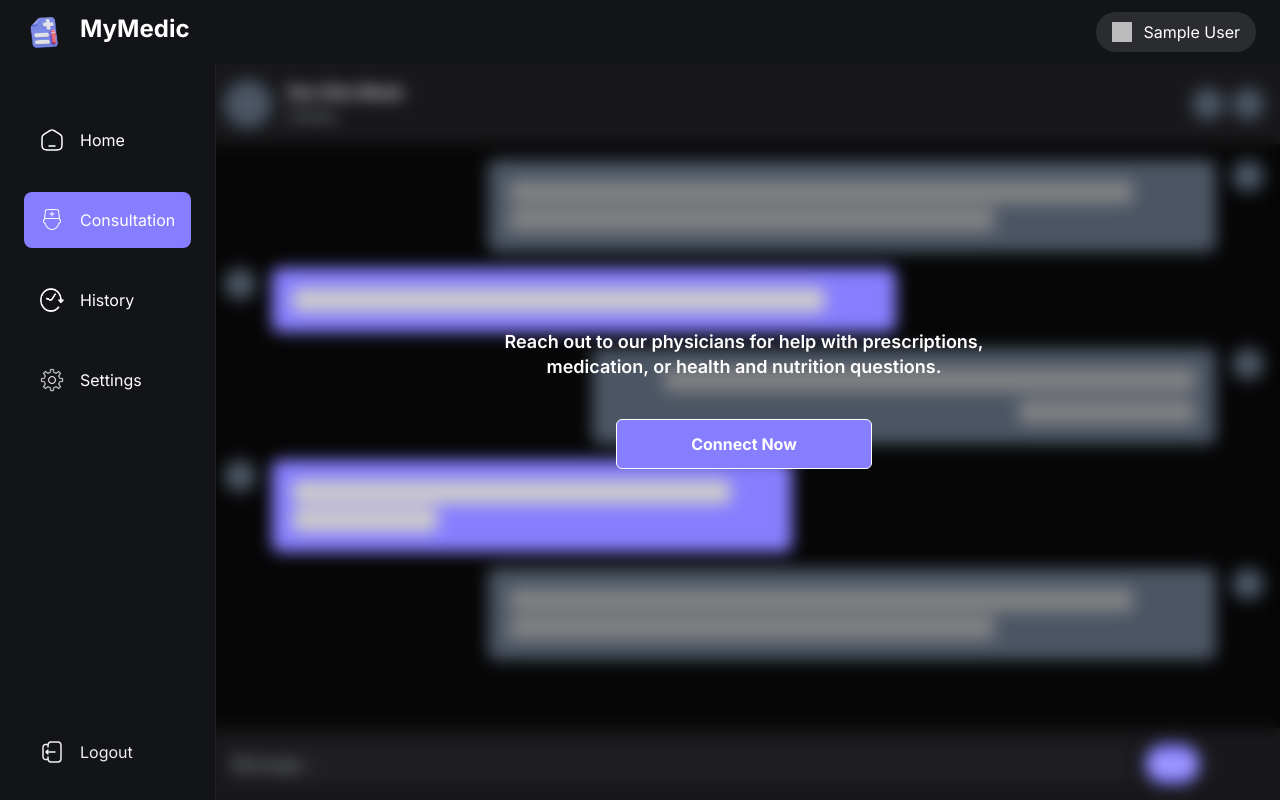
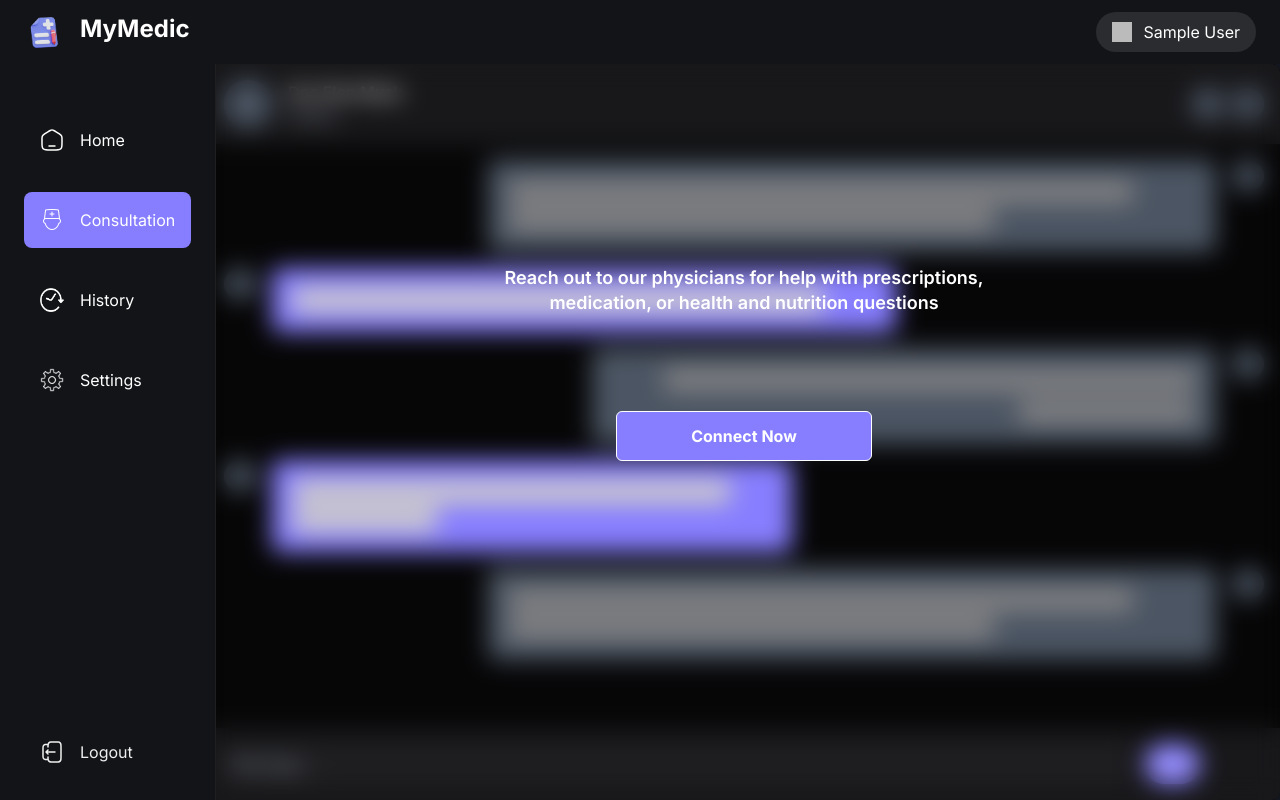
Before and after one commit to Shantanu2k19/google_mymedic, a Next.js app in the folder WebDev/: page /consult in a window 1280 px wide. Built offline with nearby package versions, Linux system fonts and the light colour scheme; no server answers; sample sign-in values are in the browser's storage.

Commit message:
improved alignment

```diff
--- a/WebDev/app/(home)/consult/page.tsx
+++ b/WebDev/app/(home)/consult/page.tsx
@@ -27,8 +27,7 @@
                     </div>
 
                     {/* Middle div */}
-                    <div className="absolute inset-0 z-20 backdrop-blur">
-                    </div>
+                    <div className="absolute inset-0 z-20 backdrop-blur-md"></div>
 
                     {/* Top div */}
                     <div className="absolute inset-0 bg-opacity-0 z-30 text-white">
--- a/WebDev/components/home/consult.tsx
+++ b/WebDev/components/home/consult.tsx
@@ -139,31 +139,33 @@
 
   return(
     <div className="flex flex-col h-full w-full items-center justify-center">
-      <p className="text-center text-body-semibold">Reach out to our physicians for help with prescriptions,
-        <br/>medication, or health and nutrition questions.</p>
+      <div className='flex flex-col h-[40%] text-center text-body-semibold justify-end pb-20'>
+        Reach out to our physicians for help with prescriptions,
+        <br/>medication, or health and nutrition questions
+      </div>
 
-        <br/>
-
+      <div className='flex flex-col h-[50%] w-[80%] items-center'>
         { !isConnecting ? <button className="button-custom w-64 border border-white" onClick={handleConnectChat}>Connect Now</button>
         :
         <div className='flex flex-col justify-center items-center text-white'>
           <Triangle
               visible={true}
-            height="200"
-            width="200"
-            color="#877EFF"
+              height="150"
+              width="150"
+              color="#FFFFFF"
               ariaLabel="triangle-loading"
               wrapperStyle={{}}
               wrapperClass=""
           />
           </div>
         }
-      <p className="text-center text-body-medium px-10">
+        <div className="text-center text-body-medium w-full">
           <br/>
           <br/>
 
           {response}
-      </p>
+        </div>
+      </div>
     </div>
   )
 }
```
Lines whose indentation alone changed are shown as unchanged.
